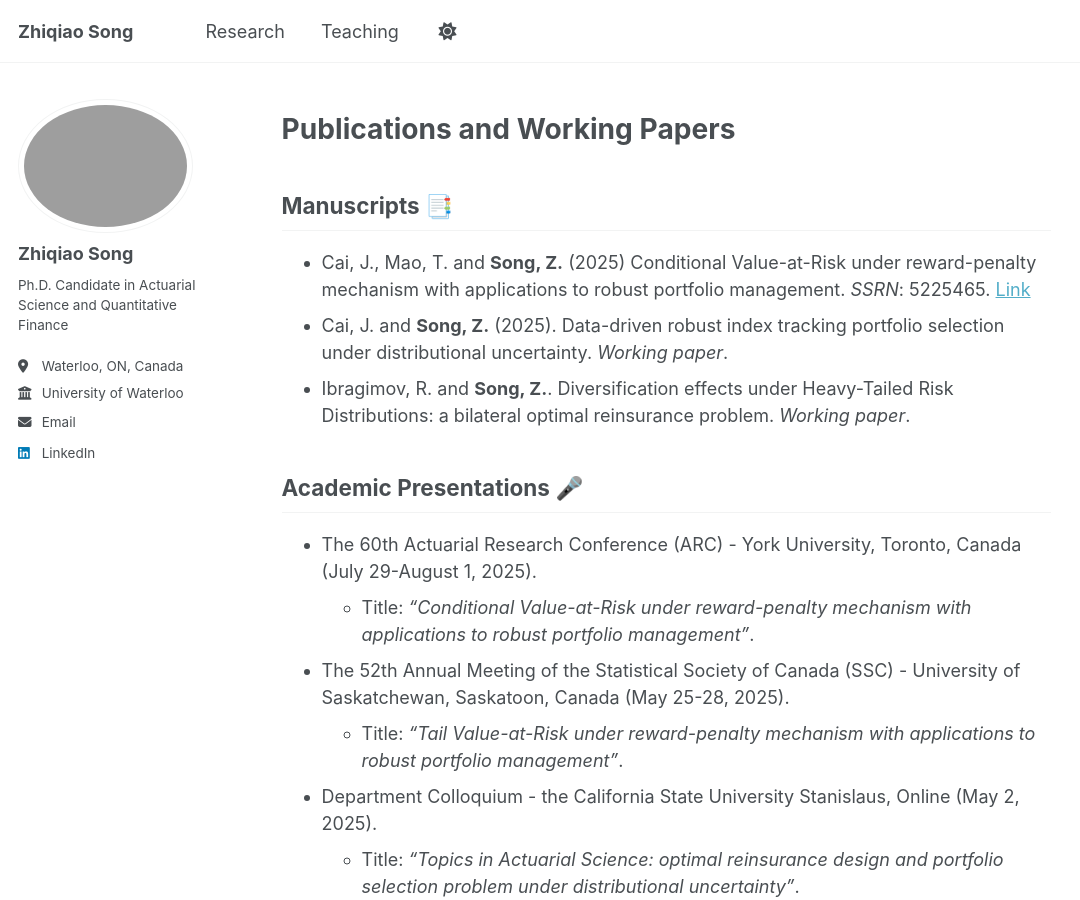
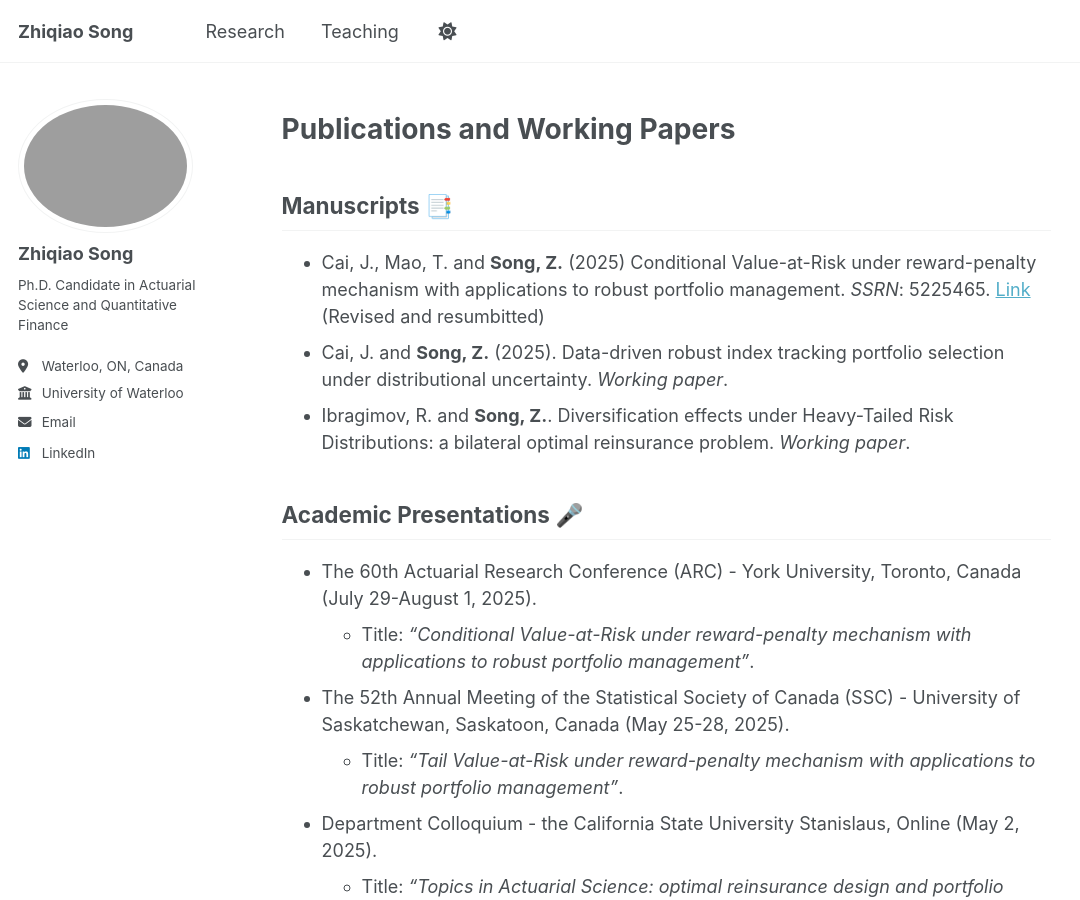
Before and after one commit to ZhiqiaoSong/zhiqiaosong.github.io, a Jekyll site: the page built from _pages/research.md, in a window 1280 px wide and 900 px high. Shown: the whole window, without its empty margins (0-1080 px from the left). Built offline with Jekyll 4.4.1, drawn with Linux system fonts in a browser that asks for light colours; a script that is not in the unit is left out.

Commit message:
Update research.md

```diff
--- a/_pages/research.md
+++ b/_pages/research.md
@@ -10,7 +10,7 @@ author_profile: true
 ## Manuscripts 📑
 
 * Cai, J., Mao, T. and **Song, Z.** (2025) Conditional Value-at-Risk under reward-penalty mechanism with applications to robust portfolio management.
-  *SSRN*: 5225465. [Link](http://dx.doi.org/10.2139/ssrn.5225465)
+  *SSRN*: 5225465. [Link](http://dx.doi.org/10.2139/ssrn.5225465) (Revised and resumbitted)
 * Cai, J. and **Song, Z.** (2025). Data-driven robust index tracking portfolio selection under distributional uncertainty. *Working paper*.
 * Ibragimov, R. and **Song, Z.**. Diversification effects under Heavy-Tailed Risk Distributions: a bilateral optimal reinsurance problem. *Working paper*.
 
```
